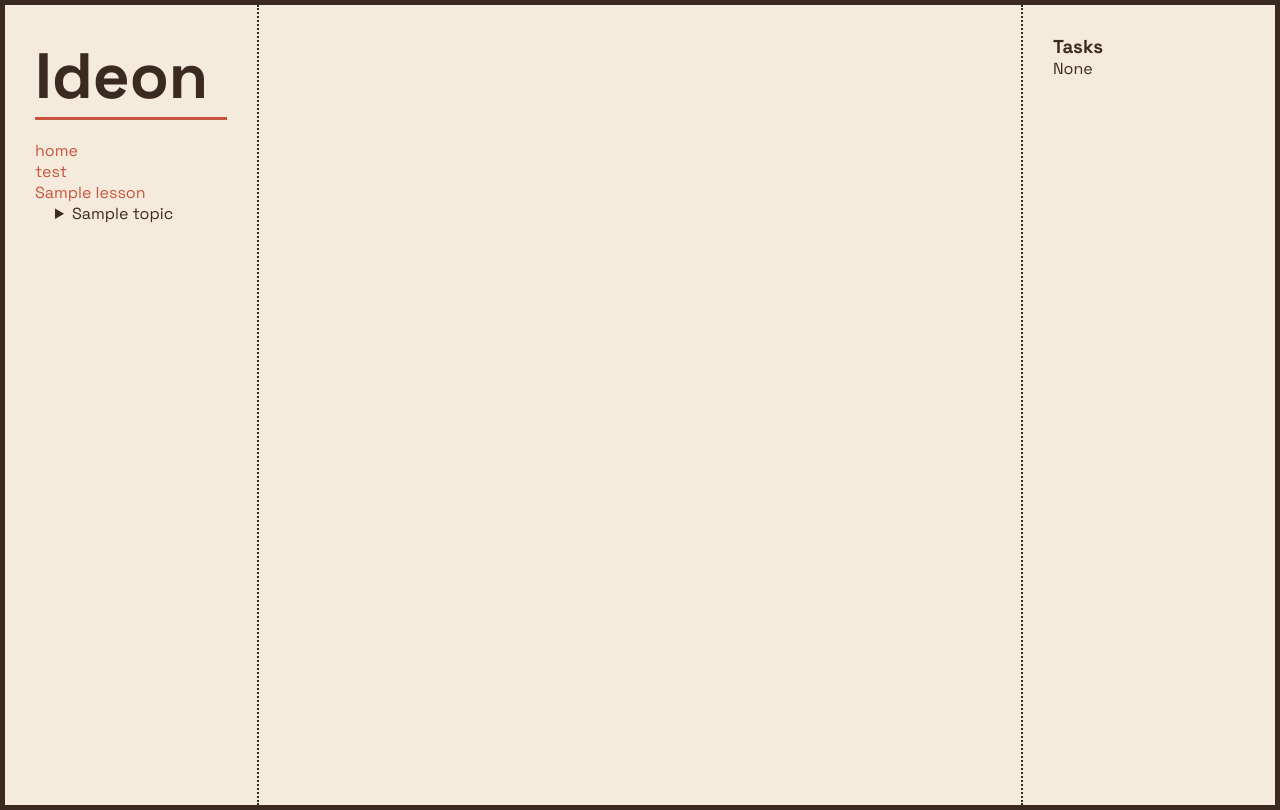
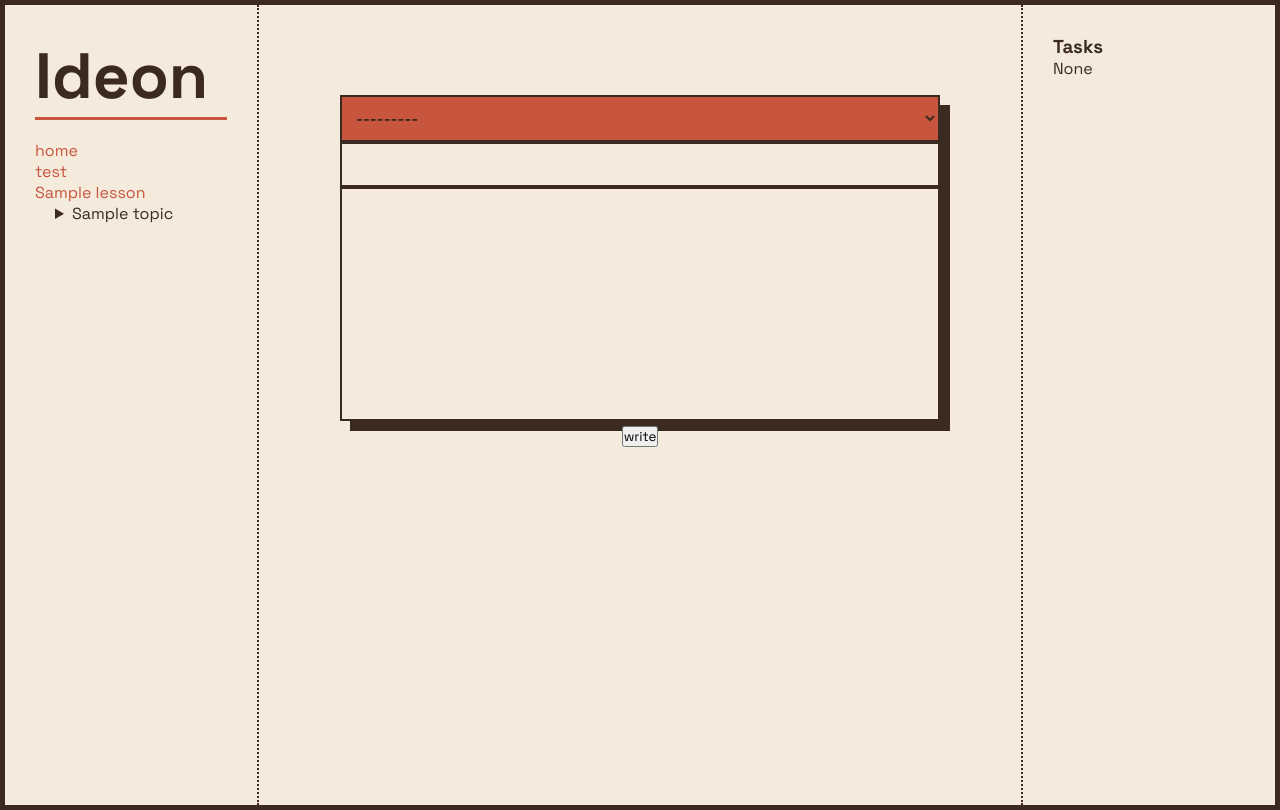
Before and after one commit to fordgarcia/ideon, a Django app: template ideon/test/templates/test/test.html in a window 1280 px wide. Run offline with Django 5.2, Linux system fonts and the light colour scheme; the template is opened without the code that fills it: values that come from a table or form of the project are taken from there, others are empty; tables that the repository leaves empty hold one stand-in row (values such as "Sample post"); parts of the project's set-up code (start-up, migrations or seed data) failed here and were passed over.

Commit message:
added some new style

```diff
--- a/ideon/static/css/style.css
+++ b/ideon/static/css/style.css
@@ -37,8 +37,9 @@ ul {
 
 main {
     flex: 1;
-    padding-left: 10px;
-    padding-right: 10px;
+    width: 20%;
+    min-height: 100dvh;
+    padding-top: 30px;
 }
 
 .side-left #title {
@@ -48,12 +49,13 @@ main {
 }
 
 .side-right,
-.side-left,
-main {
+.side-left {
     padding: 30px;
     width: 20%;
     height: 100dvh;
 }
+
+
 
 .side-right,
 .side-left {
@@ -84,6 +86,10 @@ main {
 
 /* content */
 
+#container {
+    padding: 30px;
+}
+
 #container #lesson_name {
     font-size: 6em;
 }
@@ -104,6 +110,49 @@ main {
 .summary {
     padding-left: 40px;
 }
+
+form label {
+    display: none;
+}
+
+form {
+    display: flex;
+    flex-direction: column;
+    align-items: center;
+}
+
+form #id_topic,
+form #id_header,
+form #id_content {
+    border: 2px solid var(--text);
+    padding: 10px;
+    border-radius: 0;
+    color: var(--text);
+    font-weight: bold;
+    font-size: 1em;
+    width: 600px;
+    outline:none;
+    box-shadow: 10px 10px 0 var(--text);
+}
+
+form option {
+    font-weight: bold;
+}
+
+form #id_topic {
+    background-color: var(--buttons);
+}
+
+form #id_header {
+    background-color: var(--background);
+}
+
+form #id_content {
+    background-color: var(--background);
+    resize: none;
+}
+
+
 
 
 
--- /dev/null
+++ b/ideon/test/forms.py
@@ -0,0 +1,7 @@
+from django.forms import ModelForm
+from session.models import Note
+
+class NoteForm(ModelForm):
+    class Meta:
+        model = Note
+        fields = '__all__'
--- a/ideon/test/static/test/js/topic.js
+++ b/ideon/test/static/test/js/topic.js
@@ -34,6 +34,9 @@
 // }
 
 // loadTopics();
+
+
+const headerInput = document.querySelector('#id_header');
 
 const topicsContainer = document.querySelector("#container");
 
--- a/ideon/test/templates/test/test.html
+++ b/ideon/test/templates/test/test.html
@@ -26,4 +26,11 @@
     <div id="container">
 
     </div>
+    <div class="form">
+        <form action="" method="post">
+            {% csrf_token %}
+            {{ form }}
+            <input type="submit" value="write" id="id_submit"/>
+        </form>
+    </div>
 {% endblock %}
```
Also changed, not shown: ideon/test/views.py (+3 -1 lines).
